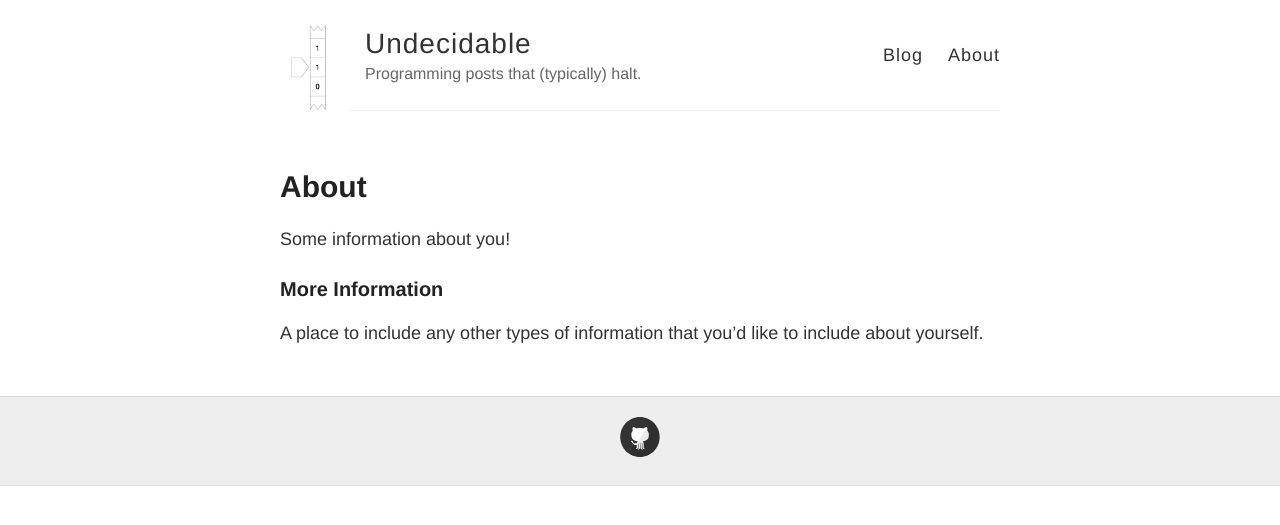
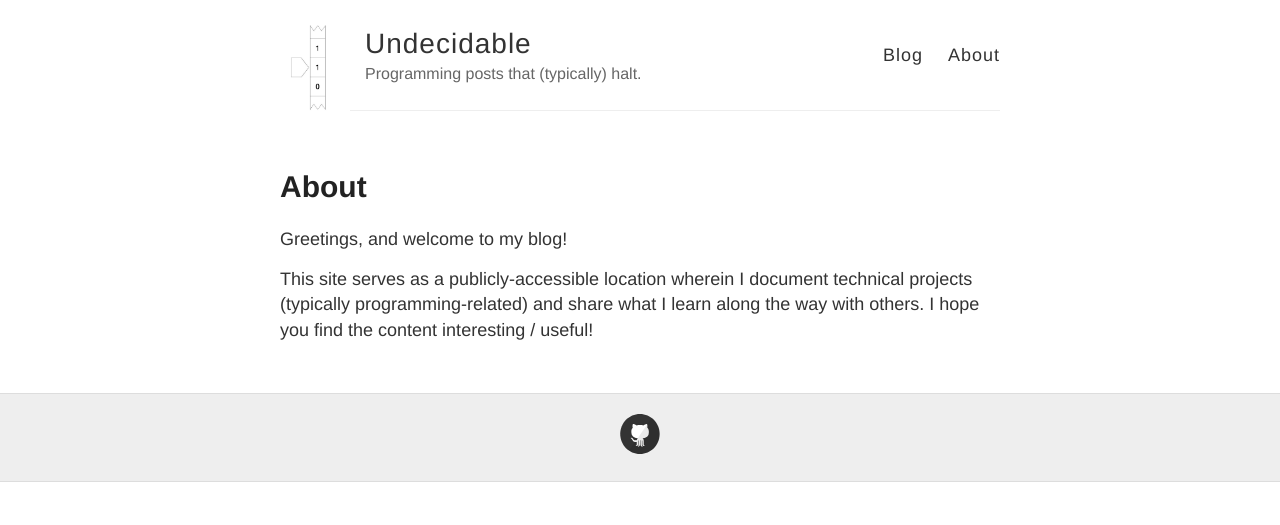
Before and after one commit to turingcompl33t/turingcompl33t.github.io, a Jekyll site: the page built from about.md, in a window 1280 px wide. Shown: the top 525 px of the page. Built offline with Jekyll 4.4.1, drawn with Linux system fonts in a browser that asks for light colours.

Commit message:
update the about page to remove the default content

```diff
--- a/about.md
+++ b/about.md
@@ -4,8 +4,6 @@ title: About
 permalink: /about/
 ---
 
-Some information about you!
+Greetings, and welcome to my blog!
 
-### More Information
-
-A place to include any other types of information that you'd like to include about yourself.
+This site serves as a publicly-accessible location wherein I document technical projects (typically programming-related) and share what I learn along the way with others. I hope you find the content interesting / useful!
```
